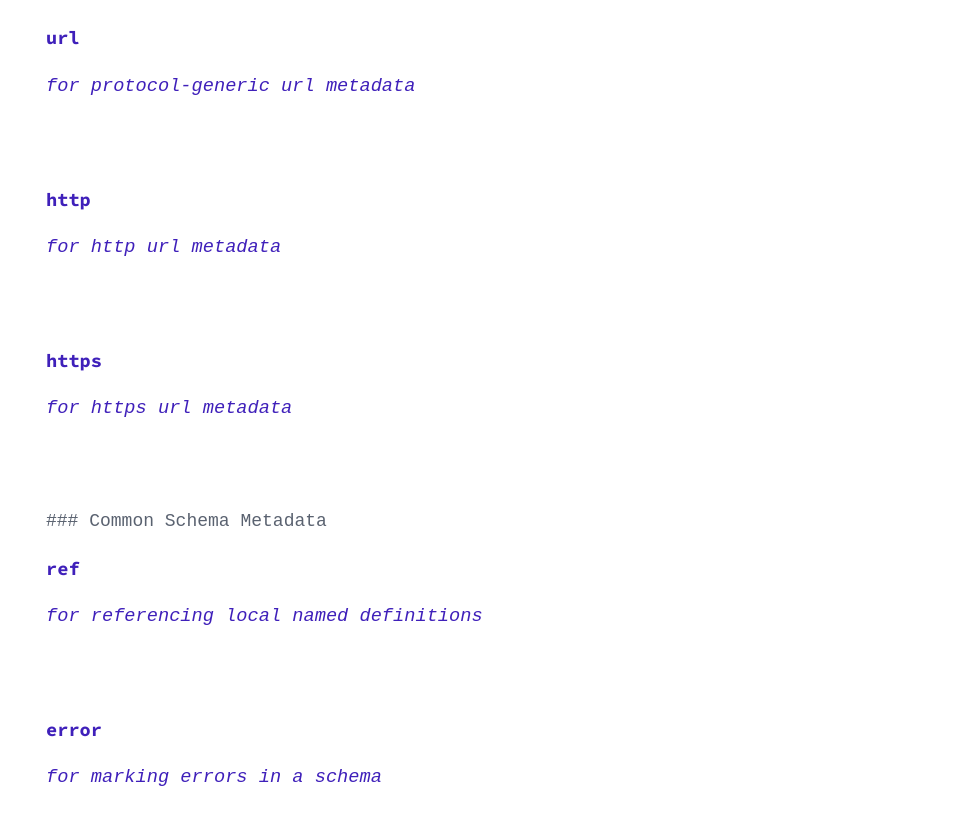
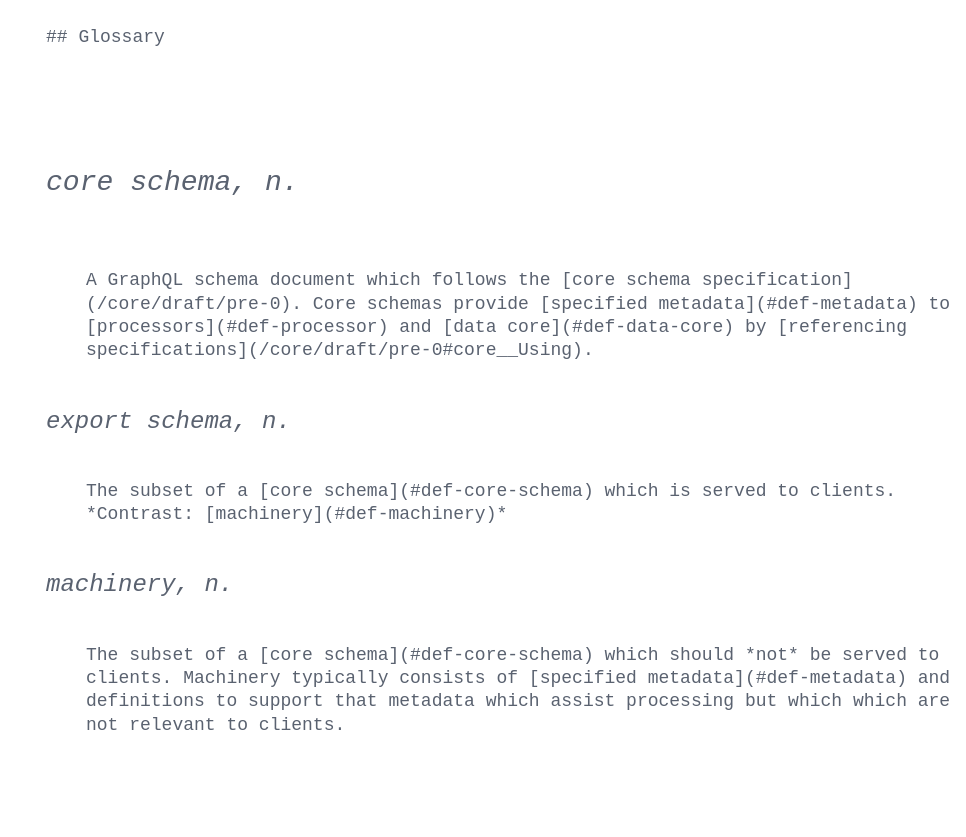
Before and after one commit to apollographql/specs, a website: page index.html in a window 1280 px wide. Shown: the part 961-1798 px from the top of the page, without its empty margins (314-1280 px from the left). Drawn offline with nearby package versions, Linux system fonts and the light colour scheme.

Commit message:
Remove specs that aren't developed yet

```diff
--- a/index.html
+++ b/index.html
@@ -130,38 +130,6 @@
       for joining subgraphs into a supergraph
     </span>
   </a>
-  <a class=spec href=url/draft/pre-0>
-    <span class=name>url</span>
-    <span class=tag>
-      for protocol-generic url metadata
-    </span>
-  </a>
-  <a class=spec href=url/http/draft/pre-0>
-    <span class=name>http</span>
-    <span class=tag>
-      for http url metadata
-    </span>
-  </a>
-  <a class=spec href=url/https/draft/pre-0>
-    <span class=name>https</span>
-    <span class=tag>
-      for https url metadata
-    </span>
-  </a>
-
-  ### Common Schema Metadata
-  <a class=spec href=ref/draft/pre-0>
-    <span class=name>ref</span>
-    <span class=tag>
-      for referencing local named definitions
-    </span>
-  </a>
-  <a class=spec href=error/draft/pre-0>
-    <span class=name>error</span>
-    <span class=tag>
-      for marking errors in a schema
-    </span>
-  </a>
 
   ## Glossary
 
```
